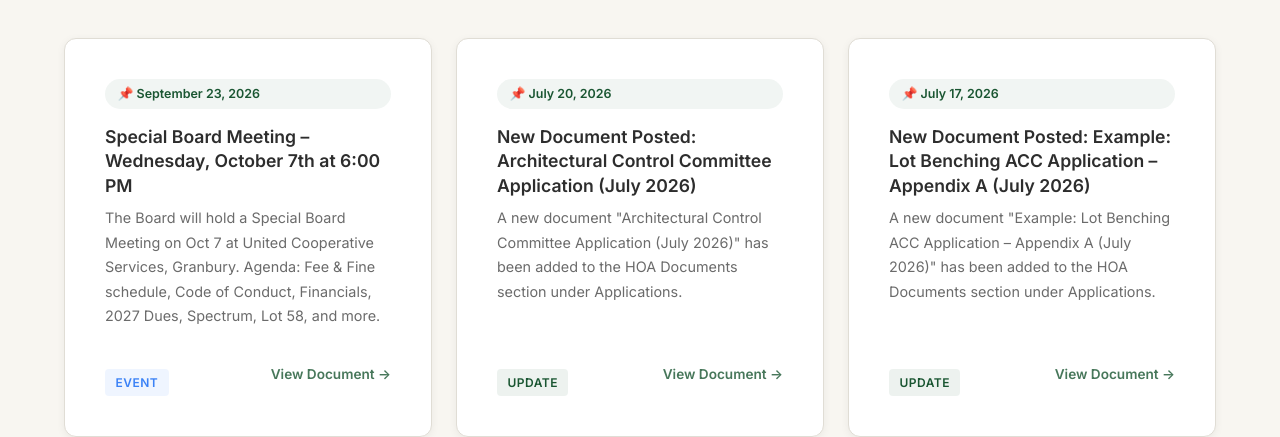
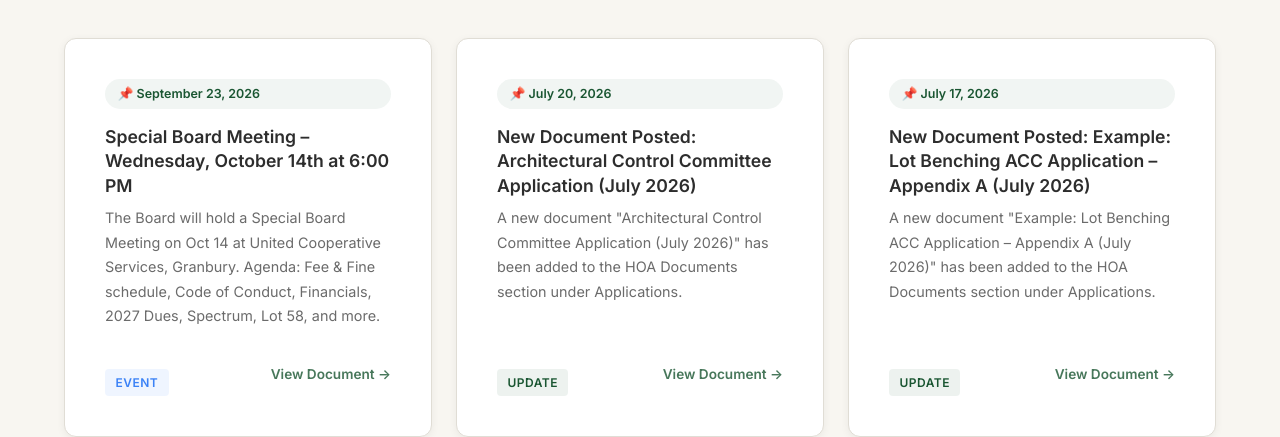
Before and after one commit to Anil-Parthasarathi/PutteetHillHOA, a React (Vite) app in the folder Frontend/: page / in a window 1280 px wide. Shown: the part 2080-2517 px from the top of the page. Built offline with nearby package versions, Linux system fonts and the light colour scheme; no server answers.

Commit message:
Update Special Board Meeting date from October 7th to October 14th

```diff
--- a/Frontend/src/App.jsx
+++ b/Frontend/src/App.jsx
@@ -7,7 +7,7 @@ import Documents from './pages/Documents'
 import Other from './pages/Other'
 import Calendar from './pages/Calendar'
 import BoardMeetingMay6 from './pages/BoardMeetingMay6'
-import BoardMeetingOct7 from './pages/BoardMeetingOct7'
+import BoardMeetingOct14 from './pages/BoardMeetingOct14'
 import './App.css'
 
 function App() {
@@ -23,7 +23,7 @@ function App() {
             <Route path="/other" element={<Other />} />
             <Route path="/calendar" element={<Calendar />} />
             <Route path="/announcements/board-meeting-may6" element={<BoardMeetingMay6 />} />
-            <Route path="/announcements/board-meeting-oct7" element={<BoardMeetingOct7 />} />
+            <Route path="/announcements/board-meeting-oct14" element={<BoardMeetingOct14 />} />
           </Routes>
         </main>
         <Footer />
--- a/Frontend/src/pages/BoardMeetingOct7.jsx
+++ b/Frontend/src/pages/BoardMeetingOct14.jsx
@@ -1,6 +1,6 @@
 import { Link } from 'react-router-dom'
 
-export default function BoardMeetingOct7() {
+export default function BoardMeetingOct14() {
     return (
         <section style={{ paddingTop: '140px', paddingBottom: '80px', minHeight: '100vh', background: 'var(--color-bg-alt)' }}>
             <div className="container" style={{ maxWidth: '820px' }}>
@@ -9,7 +9,7 @@ export default function BoardMeetingOct7() {
                 </Link>
 
                 <span className="section-label">Event</span>
-                <h2 className="section-title" style={{ marginBottom: '0.5rem' }}>Special Board Meeting – October 7th at 6:00 PM</h2>
+                <h2 className="section-title" style={{ marginBottom: '0.5rem' }}>Special Board Meeting – October 14th at 6:00 PM</h2>
                 <div className="announcement-date" style={{ marginBottom: '2rem' }}>📌 September 23, 2026</div>
 
                 <div style={{
@@ -26,7 +26,7 @@ export default function BoardMeetingOct7() {
                         Putteet Hill Homeowners,
                     </p>
                     <p style={{ marginBottom: '1rem' }}>
-                        The Putteet Hill HOA Board of Directors will hold a <strong>Special Board Meeting on Wednesday, October 7, 2026, at 6:00 PM</strong> at:
+                        The Putteet Hill HOA Board of Directors will hold a <strong>Special Board Meeting on Wednesday, October 14, 2026, at 6:00 PM</strong> at:
                     </p>
                     <div style={{
                         background: 'rgba(26, 86, 50, 0.05)',
@@ -71,7 +71,7 @@ export default function BoardMeetingOct7() {
 
                     <h3 style={{ color: 'var(--color-primary-dark)', margin: '1.75rem 0 0.5rem' }}>Opportunity to Submit Agenda Items</h3>
                     <p style={{ marginBottom: '0.75rem' }}>
-                        Please also consider this email an opportunity to submit matters that you believe should be considered for inclusion on the October 7 agenda.
+                        Please also consider this email an opportunity to submit matters that you believe should be considered for inclusion on the October 14 agenda.
                     </p>
                     <p style={{ marginBottom: '0.75rem' }}>
                         If there is an Association matter you would like the Board to consider, please respond to this email with the requested topic and any relevant information. The Board will review submissions and determine whether an item should be included on the final agenda or addressed at a future meeting.
@@ -186,7 +186,7 @@ export default function BoardMeetingOct7() {
                             <strong>16. Adjournment</strong>
                             <p style={{ margin: '0.25rem 0 0.5rem' }}>The Board appreciates everyone's patience as Putteet Hill continues through a significant period of construction and development. With numerous homes still to be built, there will inevitably be issues that require cooperation among homeowners, builders, contractors, the ACC, and the Board.</p>
                             <p style={{ margin: '0 0 0.5rem' }}>Our objective is to establish clear expectations, improve consistency, communicate openly with homeowners, and address Association business in a professional and constructive manner.</p>
-                            <p style={{ margin: '0' }}>We look forward to seeing everyone on October 7.</p>
+                            <p style={{ margin: '0' }}>We look forward to seeing everyone on October 14.</p>
                         </div>
                     </div>
 
--- a/Frontend/src/pages/Home.jsx
+++ b/Frontend/src/pages/Home.jsx
@@ -13,18 +13,18 @@ export default function Home() {
     const staticAnnouncements = [
         {
             date: 'September 23, 2026',
-            title: 'Special Board Meeting – Wednesday, October 7th at 6:00 PM',
-            desc: 'The Board will hold a Special Board Meeting on Oct 7 at United Cooperative Services, Granbury. Agenda: Fee & Fine schedule, Code of Conduct, Financials, 2027 Dues, Spectrum, Lot 58, and more.',
+            title: 'Special Board Meeting – Wednesday, October 14th at 6:00 PM',
+            desc: 'The Board will hold a Special Board Meeting on Oct 14 at United Cooperative Services, Granbury. Agenda: Fee & Fine schedule, Code of Conduct, Financials, 2027 Dues, Spectrum, Lot 58, and more.',
             tag: 'Event',
             tagClass: 'tag-event',
-            to: '/announcements/board-meeting-oct7',
+            to: '/announcements/board-meeting-oct14',
             fullContent: (
                 <div style={{ lineHeight: '1.85', fontSize: '0.97rem', color: 'var(--color-text)' }}>
                     <p style={{ marginBottom: '1rem' }}>
                         Putteet Hill Homeowners,
                     </p>
                     <p style={{ marginBottom: '1rem' }}>
-                        The Putteet Hill HOA Board of Directors will hold a <strong>Special Board Meeting on Wednesday, October 7, 2026, at 6:00 PM</strong> at:
+                        The Putteet Hill HOA Board of Directors will hold a <strong>Special Board Meeting on Wednesday, October 14, 2026, at 6:00 PM</strong> at:
                     </p>
                     <div style={{
                         background: 'rgba(26, 86, 50, 0.05)',
@@ -69,7 +69,7 @@ export default function Home() {
 
                     <h3 style={{ color: 'var(--color-primary-dark)', margin: '1.5rem 0 0.5rem' }}>Opportunity to Submit Agenda Items</h3>
                     <p style={{ marginBottom: '0.75rem' }}>
-                        Please also consider this email an opportunity to submit matters that you believe should be considered for inclusion on the October 7 agenda.
+                        Please also consider this email an opportunity to submit matters that you believe should be considered for inclusion on the October 14 agenda.
                     </p>
                     <p style={{ marginBottom: '0.75rem' }}>
                         If there is an Association matter you would like the Board to consider, please respond to this email with the requested topic and any relevant information. The Board will review submissions and determine whether an item should be included on the final agenda or addressed at a future meeting.
@@ -184,7 +184,7 @@ export default function Home() {
                             <strong>16. Adjournment</strong>
                             <p style={{ margin: '0.25rem 0 0.5rem' }}>The Board appreciates everyone's patience as Putteet Hill continues through a significant period of construction and development. With numerous homes still to be built, there will inevitably be issues that require cooperation among homeowners, builders, contractors, the ACC, and the Board.</p>
                             <p style={{ margin: '0 0 0.5rem' }}>Our objective is to establish clear expectations, improve consistency, communicate openly with homeowners, and address Association business in a professional and constructive manner.</p>
-                            <p style={{ margin: '0' }}>We look forward to seeing everyone on October 7.</p>
+                            <p style={{ margin: '0' }}>We look forward to seeing everyone on October 14.</p>
                         </div>
                     </div>
 
```
